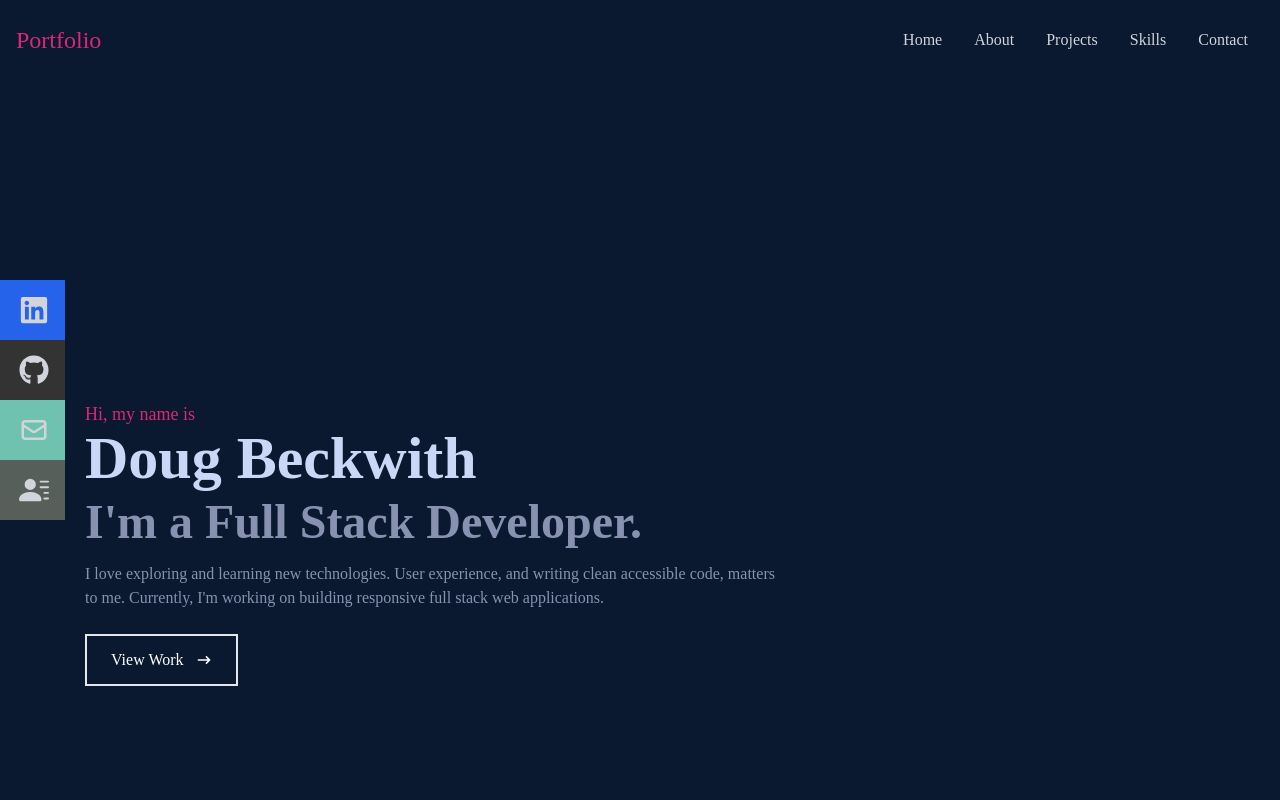
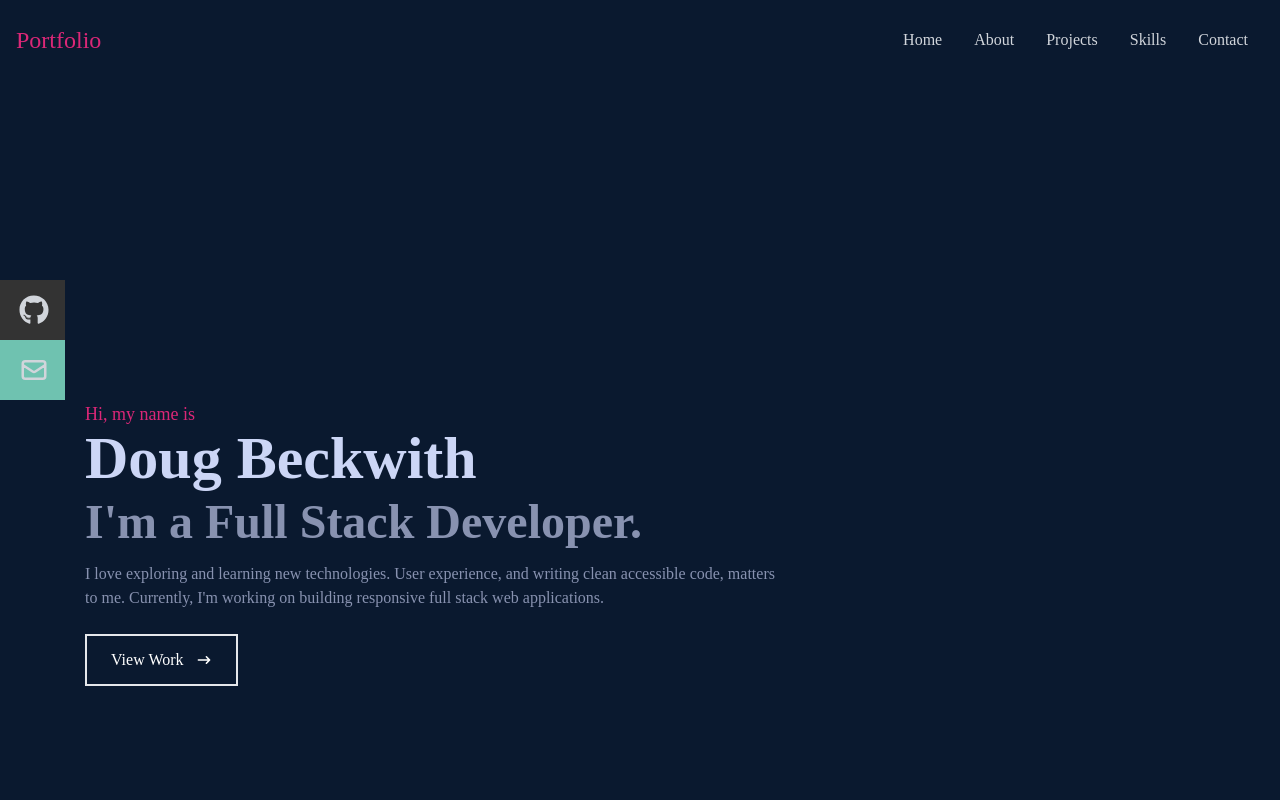
Before and after one commit to dougbeckwith/portfolio, a React (Create React App) app: page / in a window 1280 px wide. Shown: the top 800 px of the page. Built offline with nearby package versions, Linux system fonts and the light colour scheme.

Commit message:
edit links untill finished

```diff
--- a/src/components/Navbar.jsx
+++ b/src/components/Navbar.jsx
@@ -1,7 +1,7 @@
 import React, {useState} from 'react'
-import {FaBars, FaTimes, FaGithub, FaLinkedin} from 'react-icons/fa'
+import {FaBars, FaTimes, FaGithub} from 'react-icons/fa'
 import {HiOutlineMail} from 'react-icons/hi'
-import {BsFillPersonLinesFill} from 'react-icons/bs'
+// import {BsFillPersonLinesFill} from 'react-icons/bs'
 import {Link} from 'react-scroll'
 
 const Navbar = () => {
@@ -93,7 +93,7 @@ const Navbar = () => {
       {/* Social Icon Side Bar */}
       <div className='hidden xl:flex fixed flex-col top-[35%] left-0'>
         <ul>
-          <a
+          {/* <a
             rel='noreferrer'
             target='_blank'
             className='flex justify-between items-center w-full text-gray-300'
@@ -101,7 +101,7 @@ const Navbar = () => {
             <li className='w-[165px] h-[60px] flex justify-between items-center ml-[-100px] hover:ml-[0px] duration-300 bg-blue-600'>
               Linkedin <FaLinkedin size={30} />
             </li>
-          </a>
+          </a> */}
           <a
             rel='noreferrer'
             target='_blank'
@@ -120,7 +120,7 @@ const Navbar = () => {
               Mail <HiOutlineMail size={30} />
             </li>
           </Link>
-          <Link
+          {/* <Link
             className='flex justify-between items-center w-full text-gray-300'
             to='home'
             smooth={true}
@@ -128,7 +128,7 @@ const Navbar = () => {
             <li className='w-[180px] h-[60px] flex justify-between items-center bg-[#565f59] ml-[-115px] hover:ml-[0px] duration-300'>
               Resume <BsFillPersonLinesFill size={30} />
             </li>
-          </Link>
+          </Link> */}
         </ul>
       </div>
     </div>
--- a/src/projects.js
+++ b/src/projects.js
@@ -21,7 +21,7 @@ const Projects = [
   {
     id: 6,
     image: img6,
-    description: `Work in progress: Building a full-stack web app that allows users to track their golf stats.
+    description: `Building a full-stack web app that allows users to track their golf stats.
     Users can add their golf clubs in their bag and easily view all clubs.
     User can create, update or delete current stats for each golf club.
     `,
```
